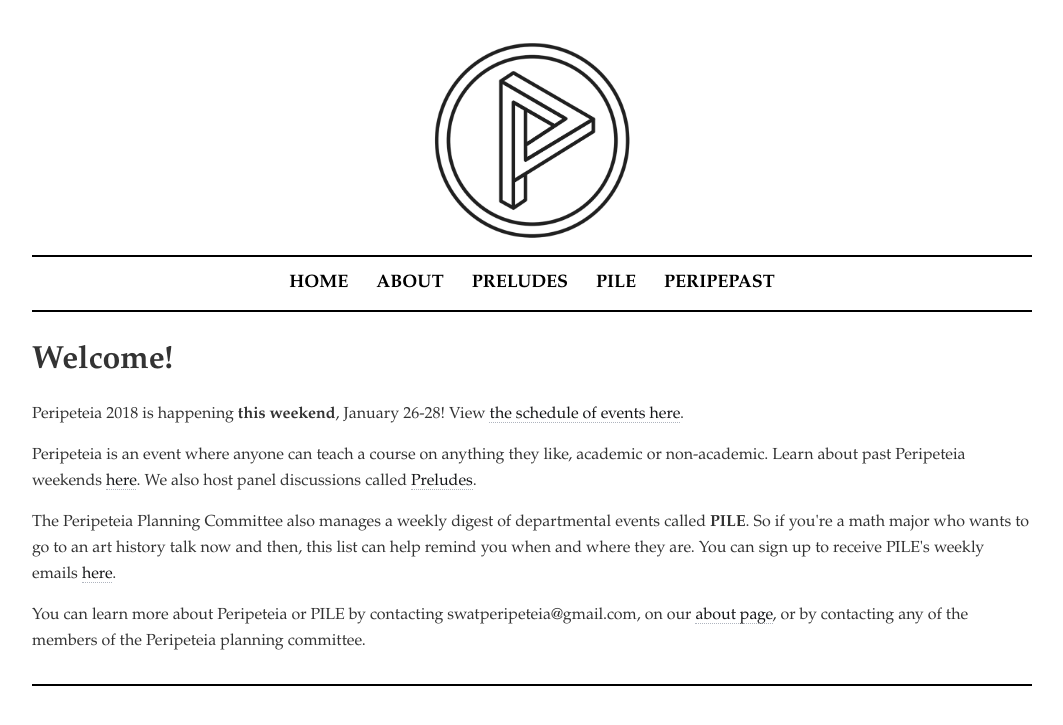
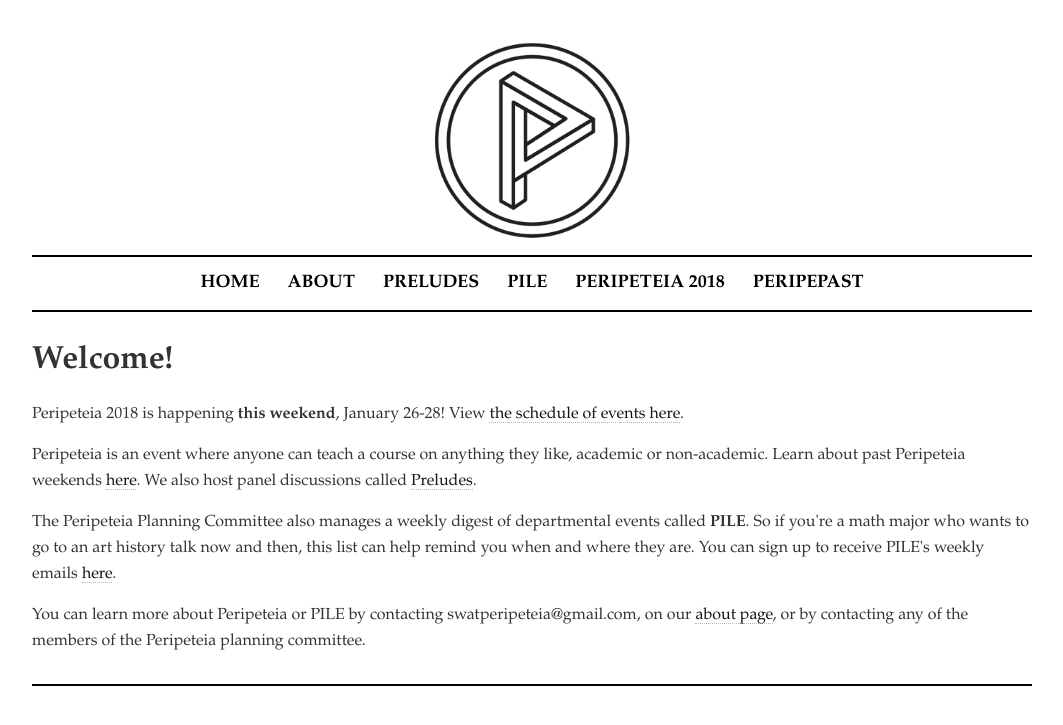
Before and after one commit to emmaremy/peripeteia, a Jekyll site: the page built from index.html, in a window 1280 px wide. Shown: the top 725 px of the page, without its empty margins (108-1171 px from the left). Built offline with Jekyll 4.4.1, drawn with Linux system fonts in a browser that asks for light colours.

Commit message:
add 2018 to header

```diff
--- a/_layouts/default.html
+++ b/_layouts/default.html
@@ -16,6 +16,7 @@
                 <a href="{{ site.baseurl }}/about">About</a>
                 <a href="{{ site.baseurl }}/preludes">Preludes</a>
                 <a href="{{ site.baseurl }}/pile">PILE</a>
+                <a href="{{ site.baseurl }}/2018">Peripeteia 2018</a>
                 <a href="{{ site.baseurl }}/peripepast">Peripepast</a>
             </div>
         </div>
```
